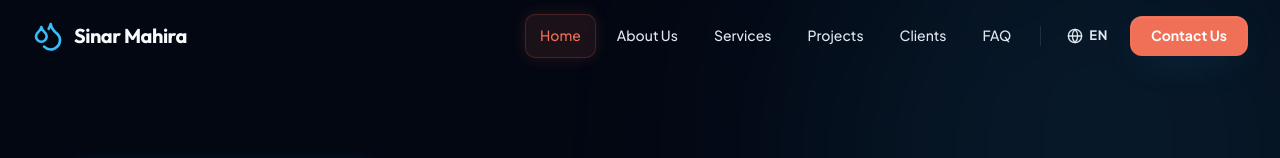
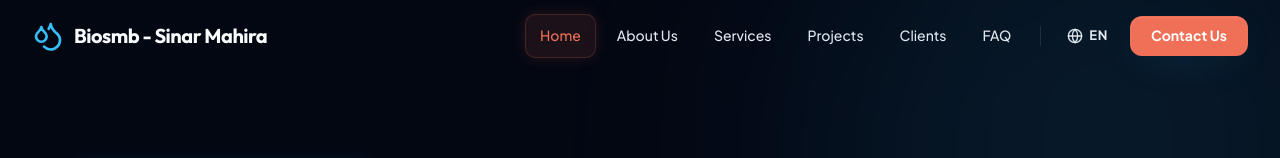
Before and after one commit to Rastyaa/sinarmahirabali, a React (Vite) app in the folder sinarmahira-website/: page / in a window 1280 px wide. Shown: the top 158 px of the page. Built offline with nearby package versions, Linux system fonts and the light colour scheme.

Commit message:
feat: update branding in Footer and Navbar components to include 'Biosmb - Sinar Mahira'

```diff
--- a/sinarmahira-website/src/components/Footer.tsx
+++ b/sinarmahira-website/src/components/Footer.tsx
@@ -39,7 +39,7 @@ const Footer = () => {
                 <Droplets className="w-[28px] h-[28px]" />
               </div>
               <span className="text-[20px] font-bold text-text-primary font-poppins">
-                Sinar Mahira
+                Biosmb - Sinar Mahira
               </span>
             </Link>
             <p className="text-[15px] leading-[28px] font-jakarta mb-[24px] text-text-secondary">
--- a/sinarmahira-website/src/components/Navbar.tsx
+++ b/sinarmahira-website/src/components/Navbar.tsx
@@ -41,7 +41,7 @@ const Navbar = () => {
                 <Droplets className="w-[28px] h-[28px] md:w-[32px] md:h-[32px]" />
               </div>
               <span className="text-[18px] md:text-[20px] font-bold text-text-primary tracking-tight font-poppins">
-                Sinar Mahira
+                Biosmb - Sinar Mahira
               </span>
             </Link>
 
@@ -106,7 +106,7 @@ const Navbar = () => {
               <Droplets className="w-[28px] h-[28px]" />
             </div>
             <span className="text-[18px] font-bold text-text-primary font-poppins">
-              Sinar Mahira
+              Biosmb - Sinar Mahira
             </span>
           </Link>
           <button
```
